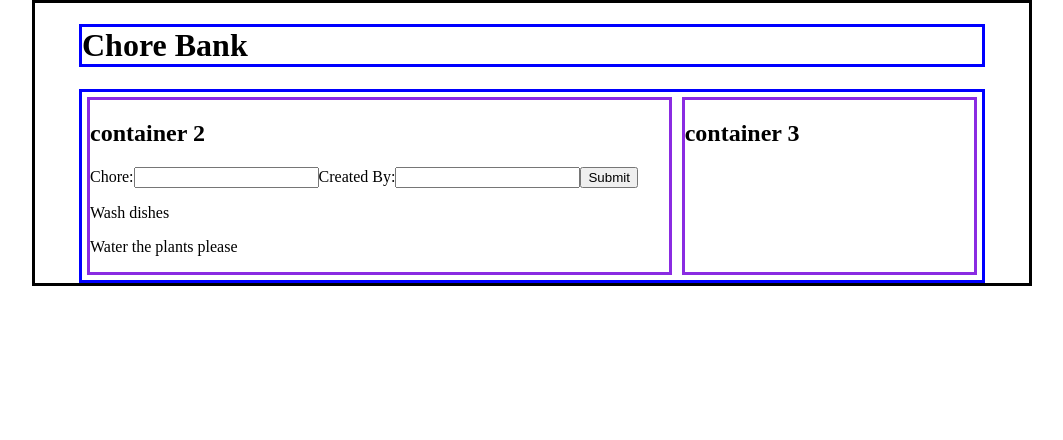
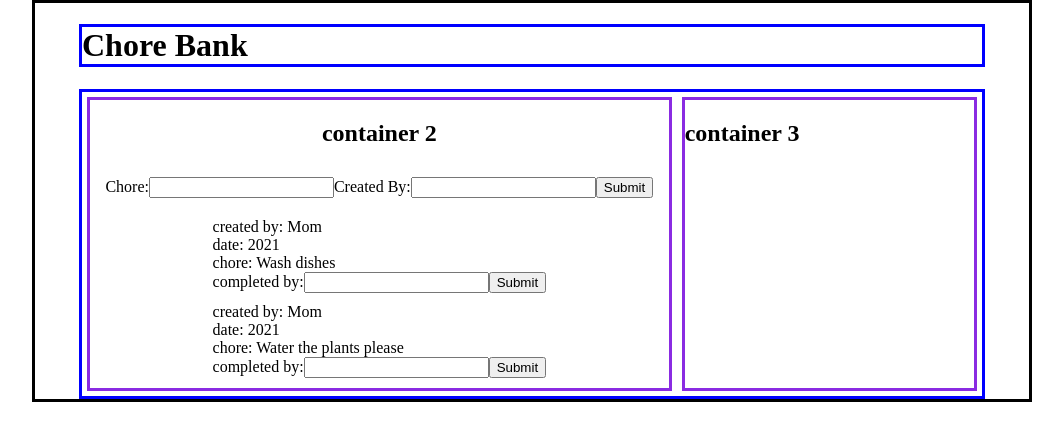
Before and after one commit to christinanate/chorebank, a React app: page / in a window 1280 px wide. Shown: the top 440 px of the page, without its empty margins (108-1171 px from the left). Built offline with nearby package versions, Linux system fonts and the light colour scheme; the HTML template or start-up script is replaced by a standard one.

Commit message:
completed skeleton for addChore and choresPending components

```diff
--- /dev/null
+++ b/client/src/components/ChoreItem.jsx
@@ -0,0 +1,24 @@
+import React from 'react';
+
+let ChoreItem = ({ chore }) => {
+  return (
+    <div className='choreitem-container'>
+      <form>
+        <label>created by: {chore.createdBy}</label>
+        <br></br>
+        <label>date: {chore.date}</label>
+        <br></br>
+        <label>chore: {chore.chore}</label>
+        <br></br>
+        <label>completed by:
+          <input type='text'></input>
+        </label>
+        <input type='submit' value='Submit'></input>
+      </form>
+
+    </div>
+  )
+
+};
+
+export default ChoreItem;
--- a/client/src/components/ChoresPending.jsx
+++ b/client/src/components/ChoresPending.jsx
@@ -1,14 +1,10 @@
 import React from 'react';
+import ChoreItem from './ChoreItem.jsx';
 
-let ChoresPending = (props) => {
-  console.log(props);
+let ChoresPending = ({ choresPending }) => {
   return (
-    props.choresPending.map(chore => {
-      console.log('chore: ', chore.chore);
-      return <p>{chore.chore}</p>
-    })
-
-  )
+    choresPending.map((chore, index) => <ChoreItem chore={chore} key={index} />)
+  );
 
 };
 
--- a/client/src/index.jsx
+++ b/client/src/index.jsx
@@ -37,8 +37,12 @@ class App extends React.Component {
         <div className='container-1'>
           <div className='container-2'>
             <h2>container 2</h2>
-            <AddChore />
-            <ChoresPending choresPending={this.state.choresPending} />
+            <div className='addchore-container'>
+              <AddChore />
+            </div>
+            <div className='chorespending-container'>
+              <ChoresPending choresPending={this.state.choresPending} />
+            </div>
           </div>
           <div className='container-3'>
             <h2>container 3</h2>
--- a/styles.css
+++ b/styles.css
@@ -24,6 +24,21 @@ body {
   flex:2;
   border: blueviolet solid;
   margin: 5px;
+  display: flex;
+  flex-direction: column;
+  align-items: center;
+}
+
+.addchore-container {
+  margin: 10px;
+}
+
+/* .chorespending-container {
+  margin: 5px;
+} */
+
+.choreitem-container {
+  margin: 10px;
 }
 
 .container-3 {
```
